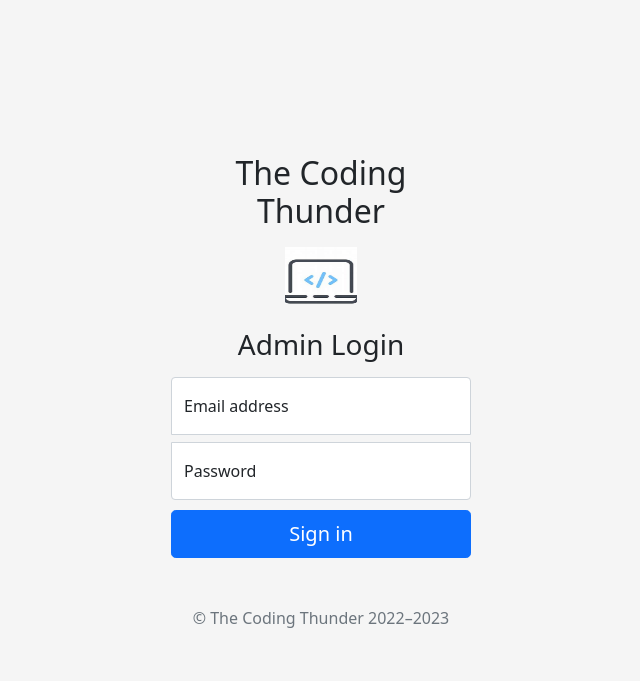
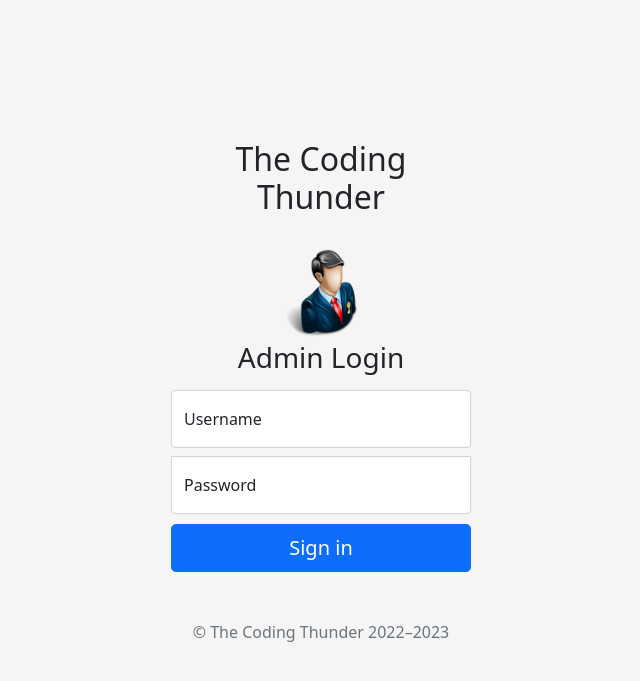
Before and after one commit to ariM001/Python-Flask-Blog-thecodingthunder, a Flask app: page /dashboard in a window 1280 px wide. Shown: the top 681 px of the page, without its empty margins (319-959 px from the left). Run offline with Flask 2, Linux system fonts and the light colour scheme.

Commit message:
upto video 15

```diff
--- a/config.json
+++ b/config.json
@@ -11,13 +11,13 @@
         "tag_line":"A Blog Liked By Programmers",
 
         "about_text":"Thousands of blogs and publications aimed to coders and programmers proliferate the internet. The ones on this page top our list as the absolute best when it comes to relevant and high-quality content. Everyone from total amateurs to senior-level experts can find a link to love here! We've done the work of seeking out the most high-quality, relevant and useful of the thousands of programming-focused publications you can find online. Keep reading for our top 10 picks and what makes each one an excellent resource!",
-        "login_image":"login.jpg",
+        "admin_login_image":"login.jpg",
 
         "gmail_user":"",
         "gmail_password":"",
         "no_of_posts":3,
 
-        "admin_username":"harry@gmail.com",
+        "admin_username":"harry123",
         "admin_password":"harry"
     }
 }
--- a/main.py
+++ b/main.py
@@ -1,4 +1,4 @@
-from flask import Flask, flash, render_template, request, redirect
+from flask import Flask, flash, render_template, request, redirect, session
 from flask_sqlalchemy import SQLAlchemy
 from flask_mail import Mail    # pip install flask-mail
 import json
@@ -9,7 +9,7 @@ with open('config.json', 'r') as c:
     params = json.load(c)['params']
 
 app = Flask(__name__)
-app.secret_key = b'_5#y2L"F4Q8z\n\xec]/'
+app.secret_key = 'super-sectet-key'
 
 app.config.update(
     MAIL_SERVER='smtp.gmail.com',
@@ -108,18 +108,26 @@ def contact():
 
 @app.route("/dashboard", methods=['GET', 'POST'])
 def dashboard():
+    if ('user' in session and session['user'] == params['admin_username']):
+        # give access to admin page because user is already logged in
+        posts = Posts.query.all()
+        return render_template('dashboard.html', params=params, posts = posts)
+
+
     if request.method == "POST":
-        ad_username = request.form.get('ad_username')
-        ad_password = request.form.get('ad_password')
+        username = request.form.get('uname')
+        password = request.form.get('pass')
 
-        if ad_username == params['admin_username'] and ad_password == params['admin_password']:
-            # redirect to admin panel
-            return ("<h2>Login Successful!</h2>")
+        if (username == params['admin_username'] and password == params['admin_password']):
+            # set the session variable
+            session['user'] = username
+            posts = Posts.query.all()
+            return render_template('dashboard.html', params=params, posts = posts)
+
         else:
             flash('Invalid Credentials!', 'warning')
             return redirect('/dashboard')
 
-    else:
-        return render_template('login.html', params=params)
+    return render_template('login.html', params=params)
 
 app.run(debug=True)
--- a/templates/login.html
+++ b/templates/login.html
@@ -18,8 +18,8 @@
 <body>
     <main class="form-signin text-center">
         <h2>{{params['blog_name']}}</h2>
-        {% set fname = 'assets/img/' + params['login_image'] %}
-        <img class="mb-4 mt-2" src="{{url_for('static', filename = fname)}}" alt="" width="72" height="57">
+        {% set fname = 'assets/img/' + params['admin_login_image'] %}
+        <img class="mb-1 mt-4" src="{{url_for('static', filename = fname)}}" alt="" width="84" height="88">
         <h1 class="h3 mb-3 fw-normal">Admin Login</h1>
 
         <!-- flashing messages-->
@@ -36,14 +36,14 @@
 
         <form action="/dashboard" method="post">
             <div class="form-floating">
-                <input type="email" name="ad_username" class="form-control" id="floatingInput"
+                <input type="text" name="uname" class="form-control" id="uname"
                     placeholder="name@example.com" required>
-                <label for="floatingInput">Email address</label>
+                <label for="uname">Username</label>
             </div>
             <div class="form-floating mt-2">
-                <input type="password" class="form-control" id="floatingPassword" name="ad_password"
+                <input type="password" class="form-control" id="pass" name="pass"
                     placeholder="Password" required>
-                <label for="floatingPassword">Password</label>
+                <label for="pass">Password</label>
             </div>
             <button class="w-100 btn btn-lg btn-primary" type="submit">Sign in</button>
             <p class="mt-5 mb-3 text-muted">&copy; {{params['blog_name']}} 2022–2023</p>
```
Also changed, not shown: templates/dashboard.html (added, +50 -0 lines), static/assets/img/adminpanel-bg.jpg (added), static/assets/img/login.jpg.
